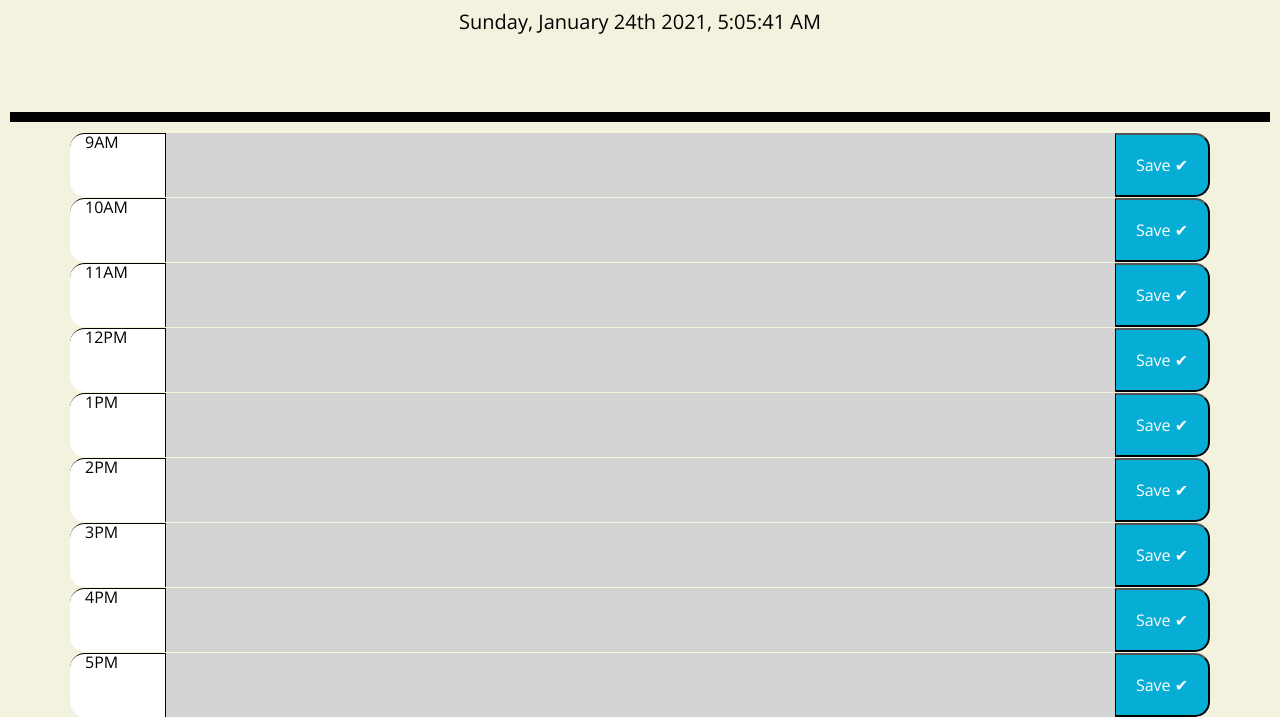
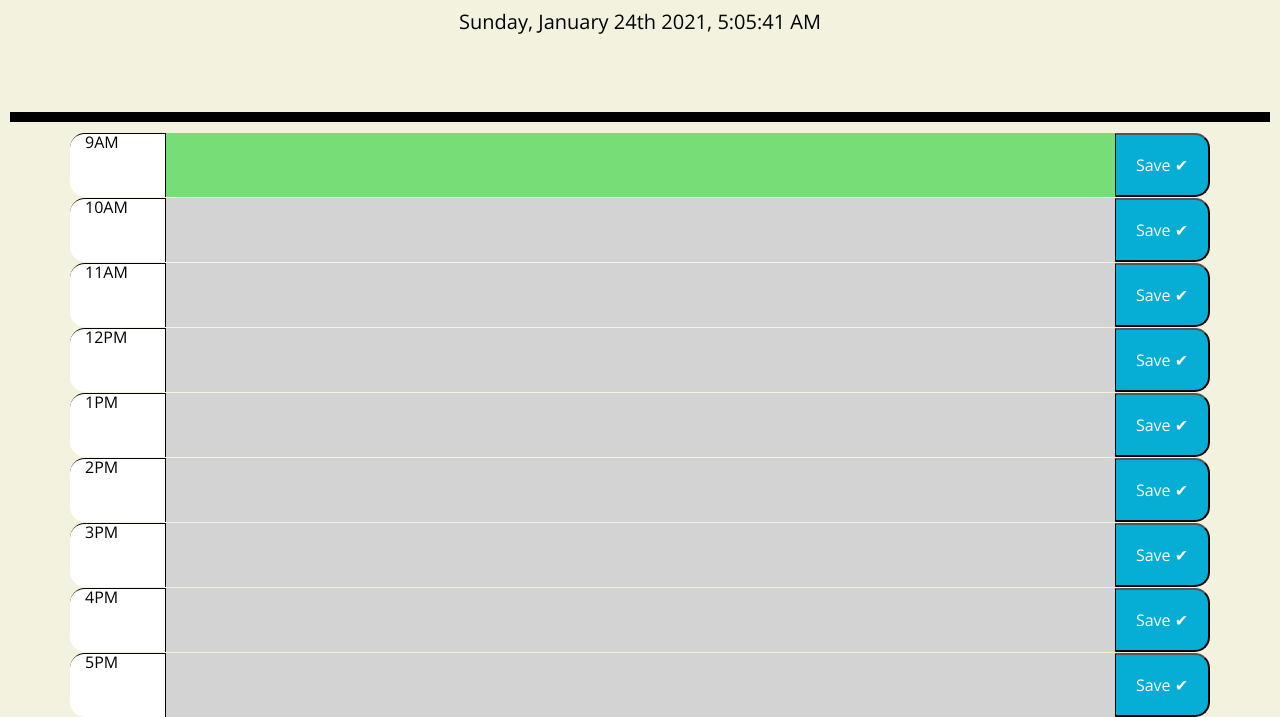
Before and after one commit to zst199394/My_calendar_scheduler_web, a plain HTML site: page Develop/index.html in a window 1280 px wide. Shown: the part 192-909 px from the top of the page. Drawn offline with nearby package versions, Linux system fonts and the light colour scheme.

Commit message:
if fixed

```diff
--- a/Develop/index.html
+++ b/Develop/index.html
@@ -43,11 +43,12 @@
     <script  type="text/javascript">
 
     var current = moment().format("dddd, MMMM Do YYYY, h:mm:ss A");
-    var currentHour = moment().format("hA");
-    console.log(current,currentHour);
+    var currentHour = moment().format("H");
+    console.log(current);
     $("#currentDay").text(current);
      // Initial array of time --
     var time =["9AM","10AM","11AM","12PM","1PM","2PM","3PM","4PM","5PM"];
+    var time24 =["9","10","11","12","13","14","15","16","17"];
     // Function for making div for each time block
     // Deleting the time prior to adding new movies
     // (this is necessary otherwise we will have repeat hours)
@@ -67,15 +68,18 @@
     var b = $("<div>");
       b.addClass("col-1 hour");
       b.text(time[i]);
+      b.attr("id",time24[i]);
+      console.log( "div:"+time24[i],"currentHour:"+currentHour)
     var c = $("<textarea>");
+    if (time24[i] < currentHour){
       c.addClass("col-10 past");
-    // if (currentHour === timeName){
-    //   c.addClass("col-10 present");
-    // }
-    // else {
-    //   c.addClass("col-10 future");
-    // }
+    } else if (time24[i] === currentHour){
+      c.addClass("col-10 present");
+    } else {
+      c.addClass("col-10 future");
+    }
       c.attr("id","text" +i);
+    // grab the exsist plan from local storage
     if(localStorage.getItem(time[i]) != ""){
       c.val(localStorage.getItem(time[i]));
     }
@@ -87,9 +91,6 @@
   }
 
     function savePlan(){
-      // localStorage.setItem("planText", JSON.stringfy(planText));
-      // console.log("this function works");
-
     $(".saveBtn").on("click", function(){
      console.log("this.id ="+this.id);
       event.preventDefault();
@@ -97,7 +98,7 @@
       var timeNow= $(this).parent().attr("id");
       console.log("planText :"+ planText);
       console.log("timeNow: "+timeNow);
-      // savePlan();  // ??????????????
+      // save the input plan to local storage
       var localPlan = planText;
       var localTime = timeNow;
       localStorage.setItem(localTime, JSON.stringify(localPlan));
```
Also changed, not shown: 1 other file.
